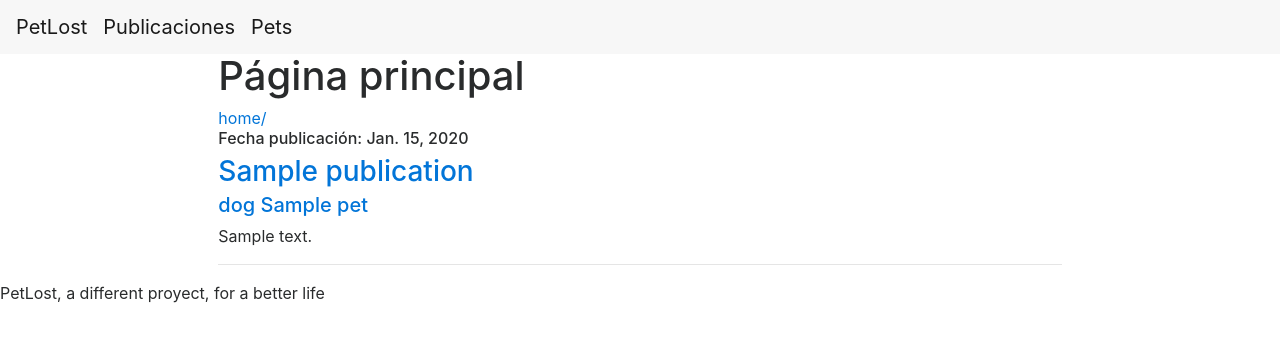
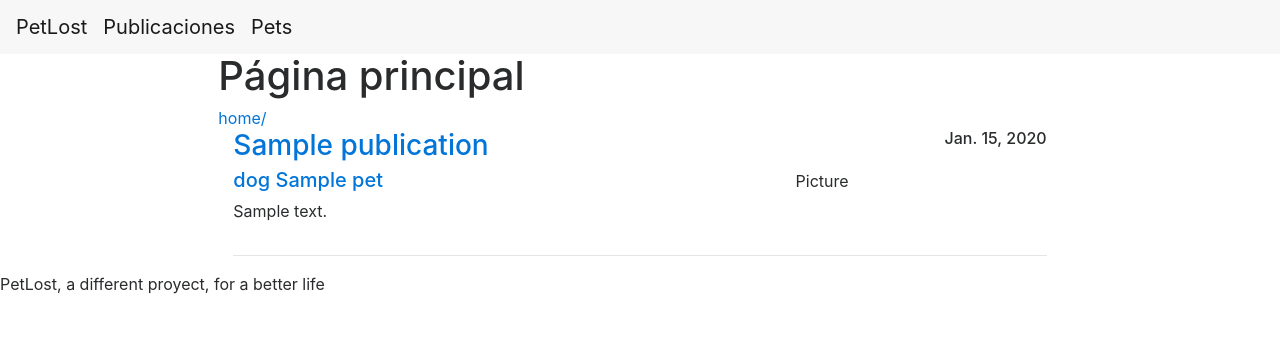
Before and after one commit to isGroba/petLost, a Django app: page /webapp/home/ in a window 1280 px wide. Shown: the top 354 px of the page. Run offline with Django 3.2, Linux system fonts and the light colour scheme; tables that the repository leaves empty hold one stand-in row (values such as "Sample post"); some libraries are stand-ins or nearby versions.

Commit message:
mejora vista de home

```diff
--- a/webapp/templates/webapp/__base.html
+++ b/webapp/templates/webapp/__base.html
@@ -21,7 +21,6 @@
 </main>
 <aside class="col-2">
   {% block stadistic %}
-
   {% endblock stadistic%}
 </aside>
 {% endblock %}
--- a/webapp/templates/webapp/home.html
+++ b/webapp/templates/webapp/home.html
@@ -3,16 +3,23 @@
 <a href="/webapp/home/">home/</a>
 {% block content %}
 {% for publication in publications %}
-  <div>
-      <h6>Fecha publicación: {{ publication.date }}</h6>
-    <h3>
-      <a href="{% url 'publication-detail' pk=publication.pk %}">{{ publication.title}}</a>
-    </h3>
-
-    <h5><a href="{% url 'pet-detail' pk=publication.pet.pk %}">{{ publication.pet }}</a></h5>
-    <p>{{ publication.description }}</p>
+  <div class='container-fluid'>
+    <div class='row'>
+      <h3 class='col-8'>
+        <a href="{% url 'publication-detail' pk=publication.pk %}">{{ publication.title}}</a>
+      </h3>
+      <h6 class='col-4' align=right>{{ publication.date }}</h6>
+      <div class='col-8'>
+        <h5><a href="{% url 'pet-detail' pk=publication.pet.pk %}">{{ publication.pet }}</a></h5>
+        <p>{{ publication.description }}</p>
+      </div>
+      <div class='col-4'>
+        <span>Picture
+        </span>
+      </div>
+    </div>
+    <hr/>
   </div>
-  <hr/>
     {% empty %}
      <p>No hay publicaciones</p>
     {% endfor %}
```
